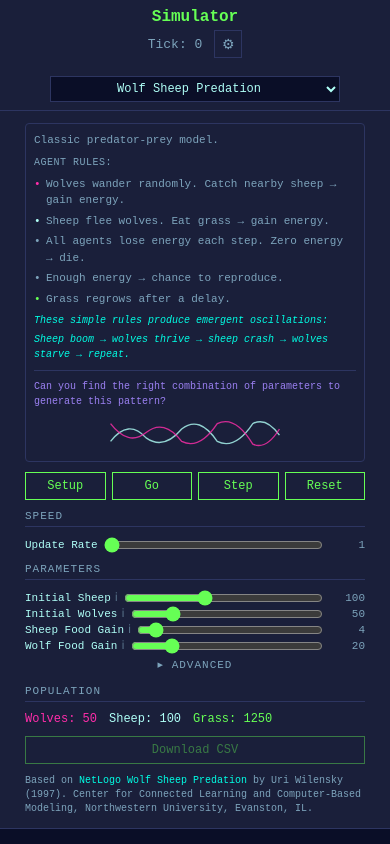
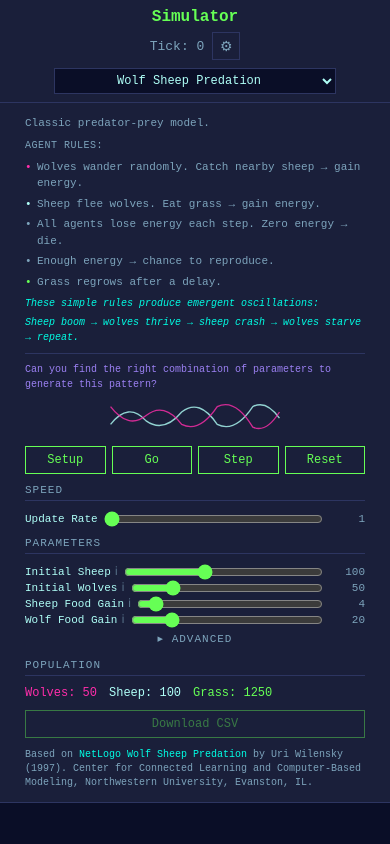
Before and after one commit to drashtishah/abm, a website built with Vite: page sim/index.html in a window 390 px wide. Shown: the top 844 px of the page. Built offline with nearby package versions, Linux system fonts and the light colour scheme.

Commit message:
fix: center mobile header, remove model-context border on mobile
Co-Authored-By: Claude Opus 4.6 (1M context) <noreply@anthropic.com>

```diff
--- a/sim/index.html
+++ b/sim/index.html
@@ -563,21 +563,21 @@
       .chart-drag-handle { display: none; }
 
       .header {
-        flex-wrap: wrap;
-        justify-content: center;
-        gap: 4px;
+        flex-direction: column;
+        align-items: center;
+        gap: 6px;
       }
 
       .header-right {
         flex-wrap: wrap;
         justify-content: center;
+        gap: 8px;
       }
 
       .header-right select {
         order: 10;
         width: 100%;
         max-width: 340px;
-        margin-top: 6px;
         text-align: center;
       }
 
@@ -588,6 +588,11 @@
         min-height: auto;
         padding: 12px 16px;
         align-items: center;
+      }
+
+      .model-context {
+        border: none;
+        padding: 0;
       }
 
       .model-context,
```
